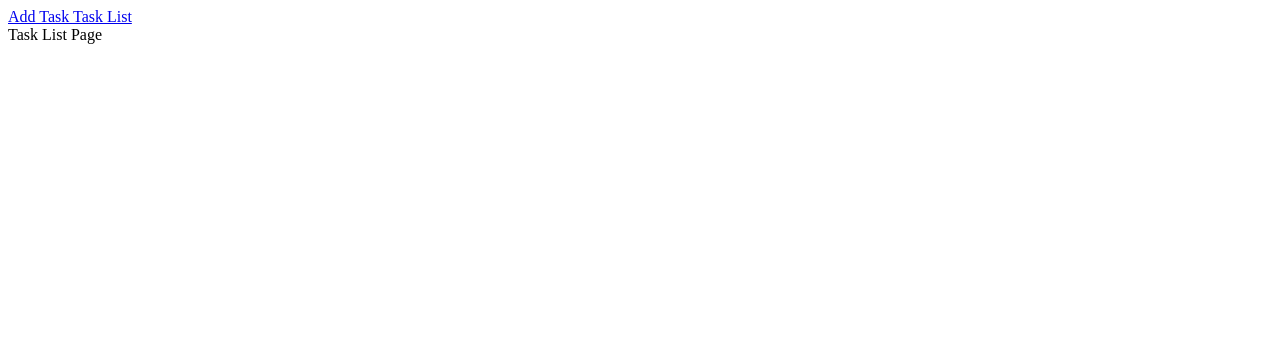
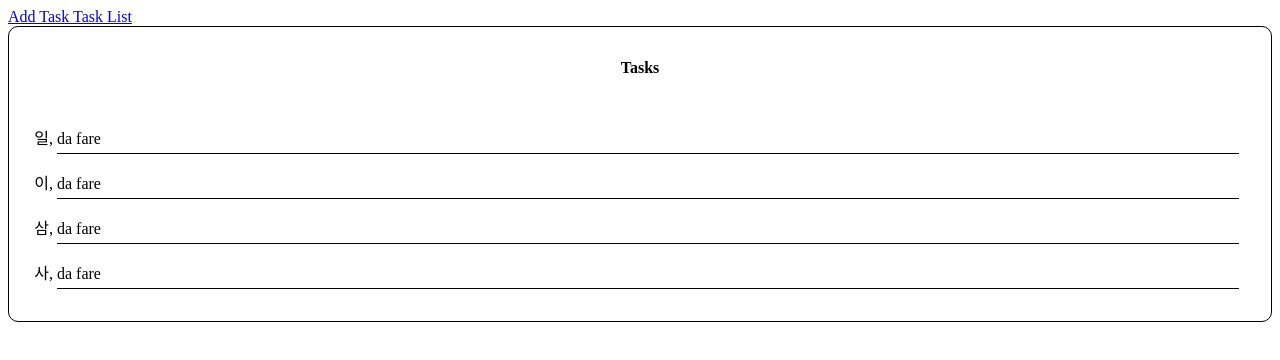
Before and after one commit to Arela-Cristina/ex-react-task-manager, a React (Vite) app: page /taskList in a window 1280 px wide. Shown: the top 360 px of the page. Built offline with nearby package versions, Linux system fonts and the light colour scheme; no server answers.

Commit message:
add style for taskList

```diff
--- a/src/pages/AddTask.jsx
+++ b/src/pages/AddTask.jsx
@@ -1,8 +1,11 @@
+
+
 export default function AddTask() {
 
     return (
+        <div>Add Task</div>
 
-        <div>Add Task Page</div>
+
 
     )
 
--- a/src/pages/TaskList.jsx
+++ b/src/pages/TaskList.jsx
@@ -1,8 +1,18 @@
+import style from './TaskList.module.css'
+
 export default function TaskList() {
 
     return (
 
-        <div>Task List Page</div>
+        <section className={style.customTaskList}>
+            <div className={style.titleTaskList}>Tasks</div>
+            <ul>
+                <li>da fare</li>
+                <li>da fare</li>
+                <li>da fare</li>
+                <li>da fare</li>
+            </ul>
+        </section>
 
     )
 
--- /dev/null
+++ b/src/pages/TaskList.module.css
@@ -0,0 +1,30 @@
+.customTaskList {
+    display: flex;
+    flex-direction: column;
+    border: 1px solid black;
+    border-radius: 10px;
+    padding-bottom: 1rem;
+}
+
+.titleTaskList {
+    text-align: center;
+    padding: 2rem 2rem;
+    border-radius: 8px;
+    font-weight: bolder;
+}
+
+ul {
+    display: flex;
+    flex-direction: column;
+    gap: 1rem;
+    list-style: korean-hangul-formal;
+    padding: 0;
+    margin-left: 3rem;
+    margin-right: 2rem;
+
+}
+
+li {
+    border-bottom: 1px solid black;
+    padding-bottom: 5px;
+}
```
